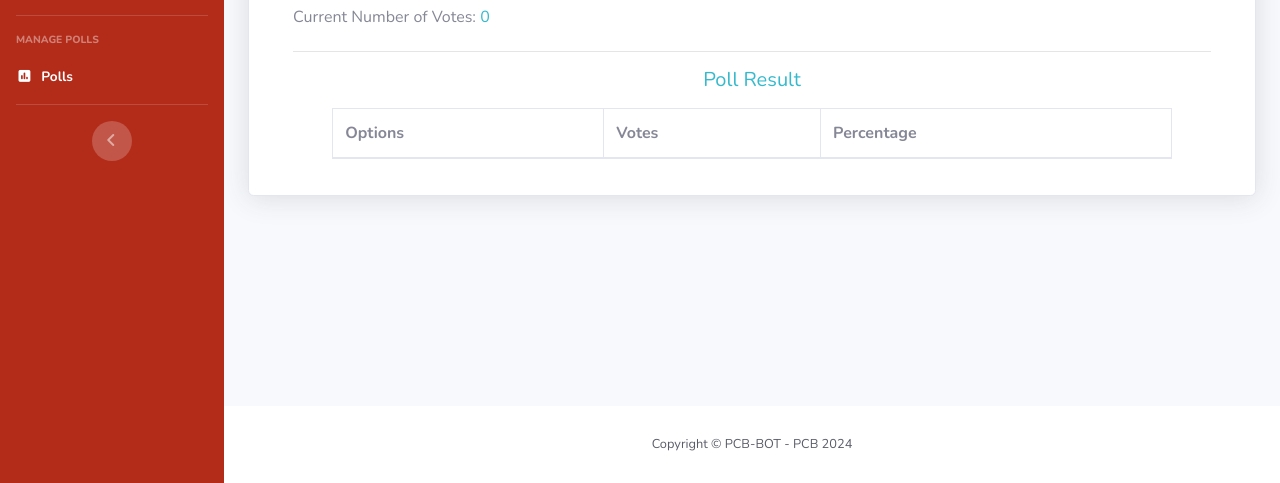
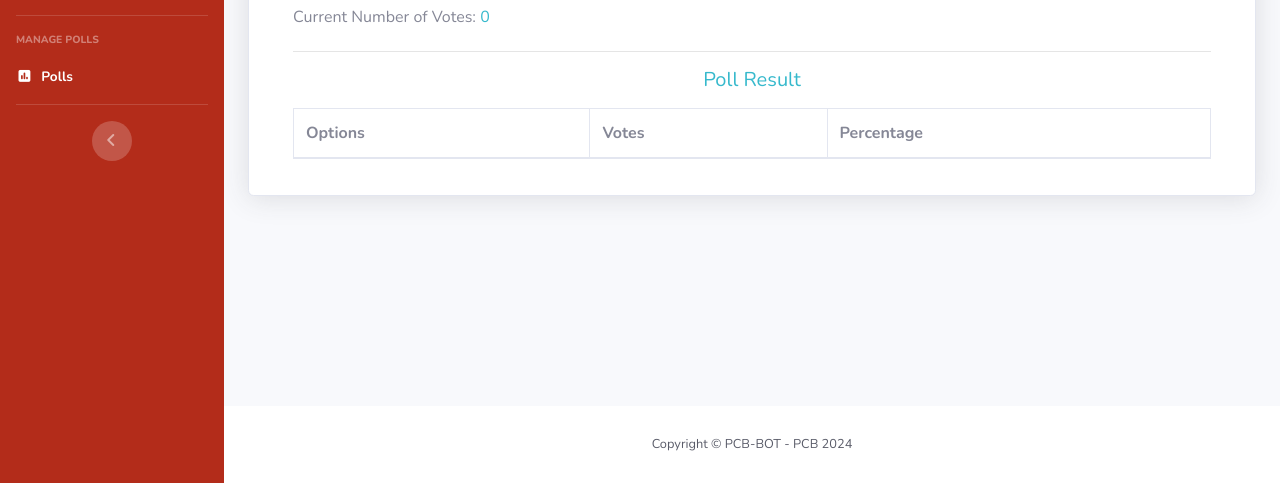
Before and after one commit to itsmeralph09/pcb-bot, a PHP site: page /admin/poll_result.php?poll_title=1 in a window 1280 px wide. Shown: the part 317-800 px from the top of the page. Run offline with PHP 8.4, Linux system fonts and the light colour scheme; a user stored in the database is signed in; data comes from the database, SQL or seed files in the repository; data that the repository does not hold is empty; some libraries are stand-ins or nearby versions.

Commit message:
Revamped result ui

```diff
--- a/admin/poll_result.php
+++ b/admin/poll_result.php
@@ -124,8 +124,8 @@
                                             <div class="col-12 mb-2">
                                                 <h5 class="text-center text-info">Poll Result</h5>
                                             </div>
-                                            <div class="col-11">
-                                                <table class="table table-bordered nowrap dt-responsive" id="" width="100%" cellspacing="">
+                                            <div class="col-12">
+                                                <table class="table table-bordered table-striped nowrap " id="" width="100%" cellspacing="">
                                                     <thead class="">
                                                         <tr>
                                                             <th>Options</th>
```
